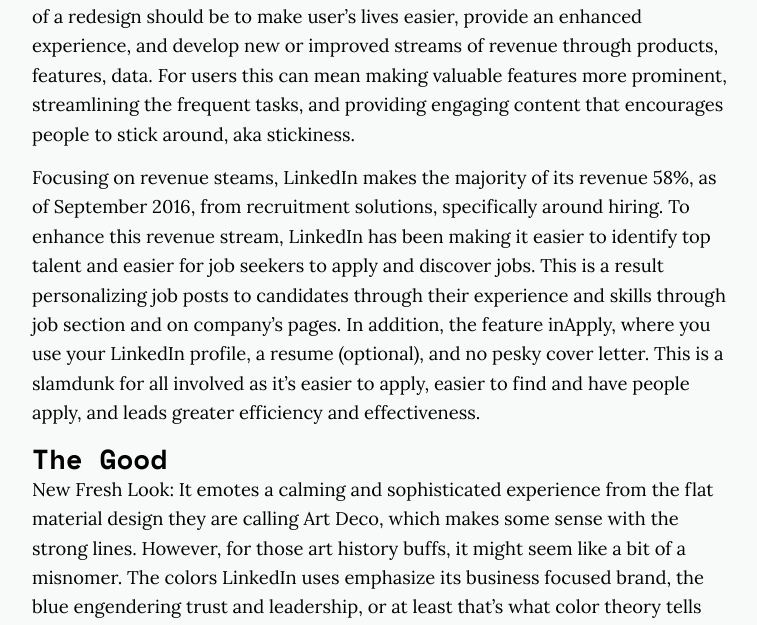
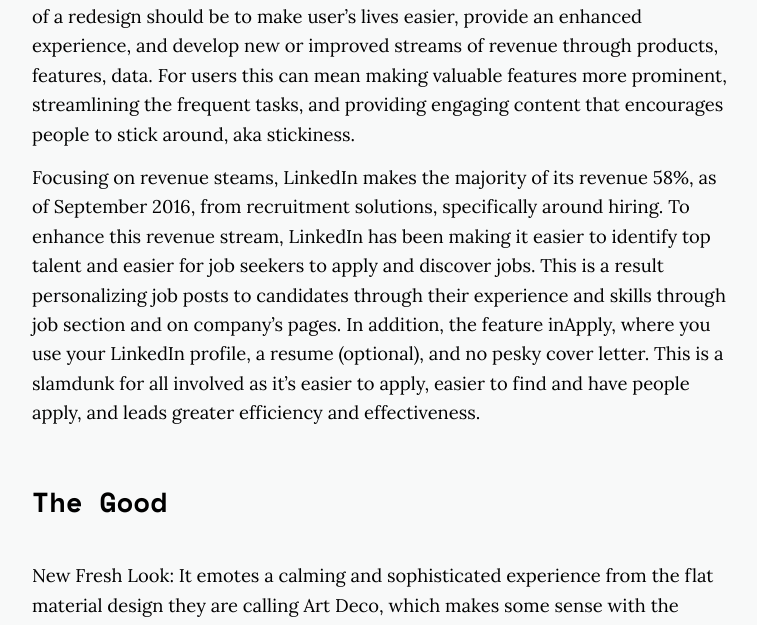
Before and after one commit to chrisferrer/blog, a Jekyll site: the page built from _posts/2017-02-28-linkedIn-lethargy.md, in a window 1280 px wide. Shown: the part 1502-2127 px from the top of the page, without its empty margins (256-1013 px from the left). Built offline with Jekyll 4.4.1, drawn with Linux system fonts in a browser that asks for light colours; nearby versions of some CDN libraries; grey boxes are pictures that could not be loaded.

Commit message:
formatting

```diff
--- a/_posts/2017-02-28-linkedIn-lethargy.md
+++ b/_posts/2017-02-28-linkedIn-lethargy.md
@@ -17,7 +17,11 @@
 
 Focusing on revenue steams, LinkedIn makes the majority of its revenue 58%, as of September 2016, from recruitment solutions, specifically around hiring. To enhance this revenue stream, LinkedIn has been making it easier to identify top talent and easier for job seekers to apply and discover jobs. This is a result personalizing job posts to candidates through their experience and skills through job section and on company’s pages. In addition, the feature inApply, where you use your LinkedIn profile, a resume (optional), and no pesky cover letter. This is a slamdunk for all involved as it’s easier to apply, easier to find and have people apply, and leads greater efficiency and effectiveness.
 
+<br>
+
 ## **The Good**
+
+<br>
 
 1. New Fresh Look: It emotes a calming and sophisticated experience from the flat material design they are calling Art Deco, which makes some sense with the strong lines. However, for those art history buffs, it might seem like a bit of a misnomer. The colors LinkedIn uses emphasize its business focused brand, the blue engendering trust and leadership, or at least that’s what color theory tells me. All in all, the new layout is an enhanced aesthetic experience.
 
@@ -31,7 +35,11 @@
 
 3. Quick Stats: The left banner showing high-level stats is a nice addition for managing who’s viewed your profile and figuring out the size of your network, which in the past was quite hard to pin down.
 
+<br>
+
 ## **What Could Be Improved**
+
+<br>
 
 1. Old Layout Nostalgia: The old layout featured drop down menus showing the 3 or 4 most recent notification, messages or jobs just by hovering over each ones’ corresponding icon. Currently, seeing any information about these pages requires one to load each page individually. These pages load slowly with a loading bar in the middle almost taunting you.
 
@@ -55,6 +63,6 @@
 
 [1]: http://i.imgur.com/WjO8Dyk.png
 [2]: http://imgur.com/ujKBUos.jpg
-[3]: https://imgur.com/a/UTD8e.png
+[3]: http://i.imgur.com/n7dR6xw.png
 [4]: http://imgur.com/TEV24vH.png
 [5]: http://imgur.com/jb2V06P.png
```
